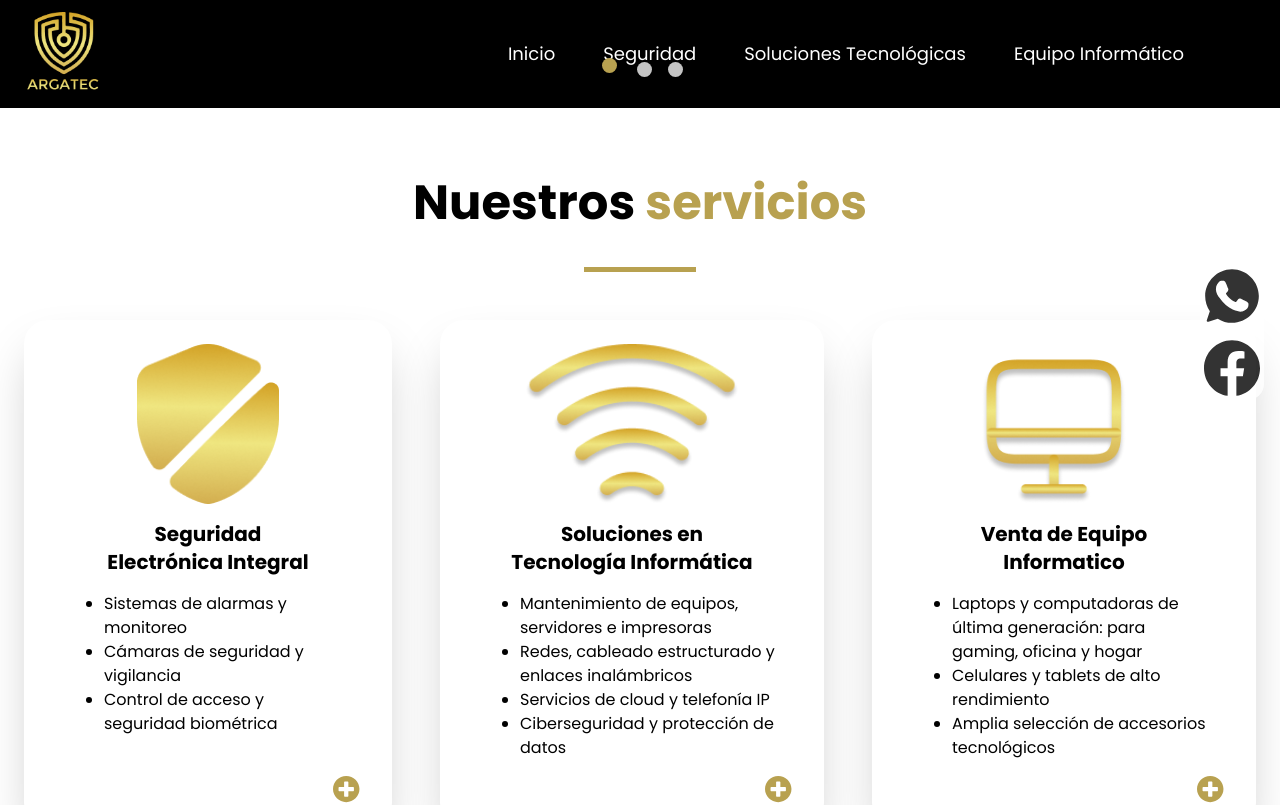
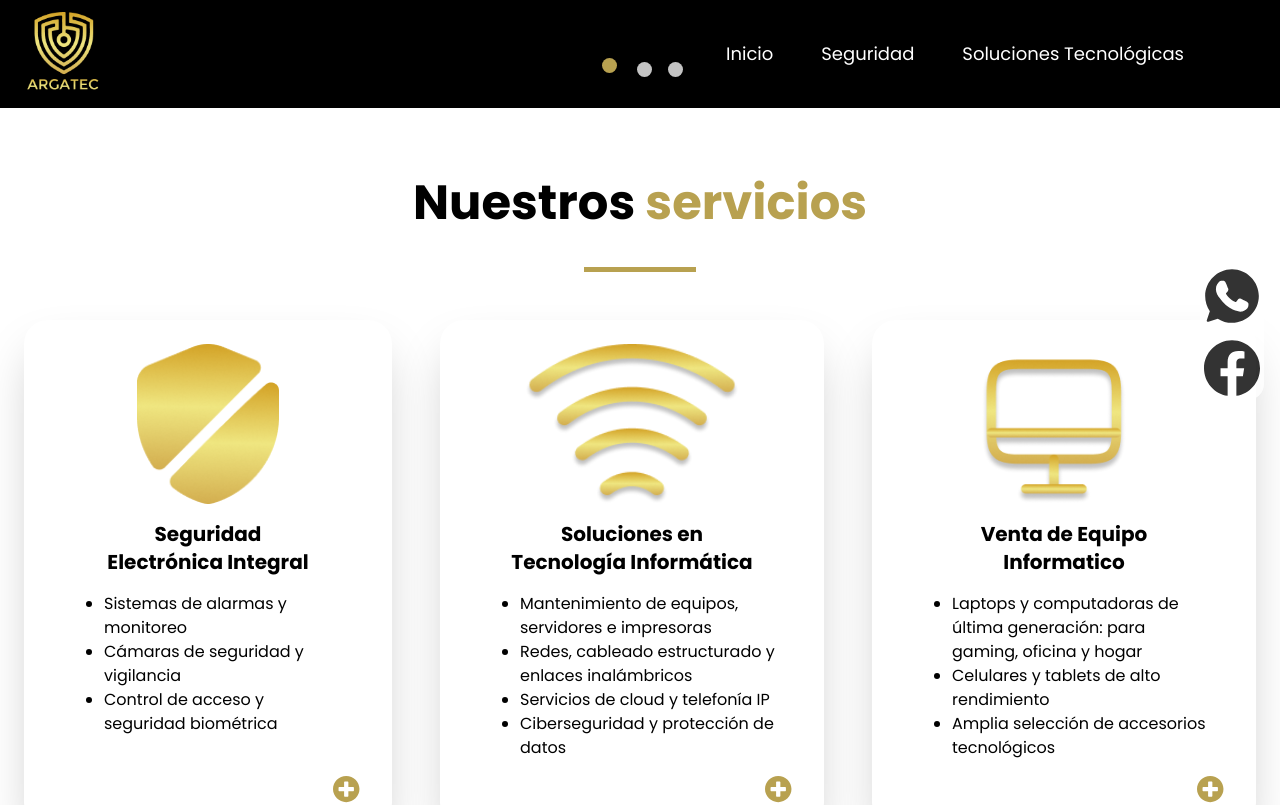
Before and after one commit to Argatec/argatec_website, a SvelteKit app: page / in a window 1280 px wide. Shown: the top 805 px of the page. Built offline with nearby package versions, Linux system fonts and the light colour scheme.

Commit message:
Deactivate unused section

```diff
--- a/src/components/nav.svelte
+++ b/src/components/nav.svelte
@@ -9,7 +9,7 @@
       <a class="" href="/">Inicio</a>
       <a href="/seguridad">Seguridad</a>
       <a href="/soluciones_tecnologicas">Soluciones Tecnológicas</a>
-      <a href="/equipo_informatico">Equipo Informático</a>
+      <!-- <a href="/equipo_informatico">Equipo Informático</a> -->
     </div>
   </div>
 </nav>
```
